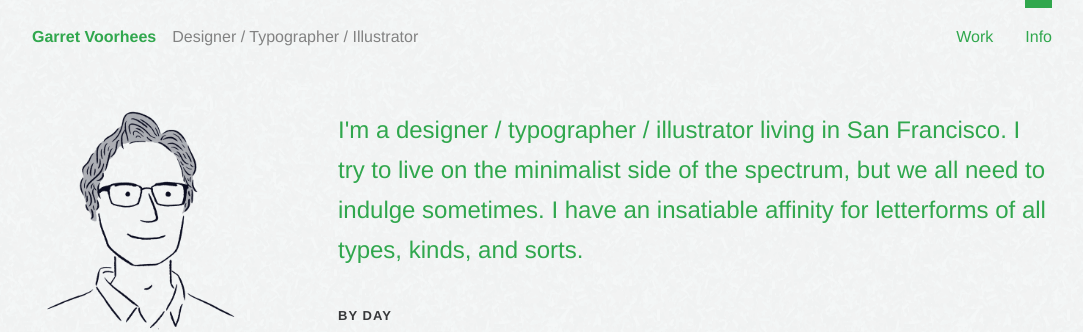
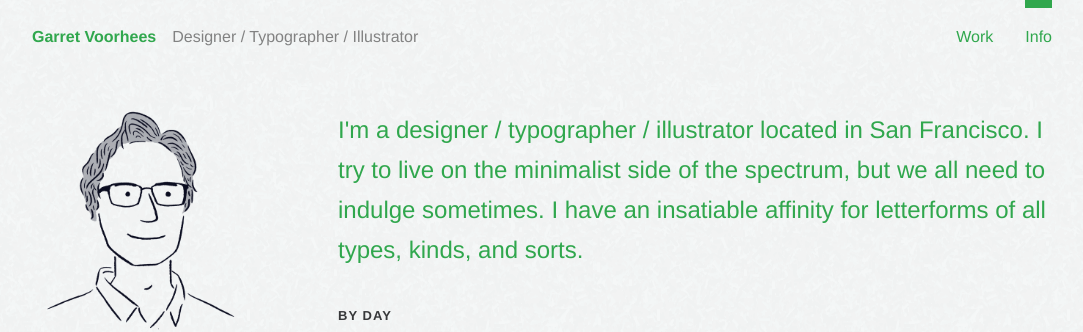
Before and after one commit to garretvoorhees/garretvoorhees.github.io, a Jekyll site: the page built from info/index.html, in a window 1280 px wide. Shown: the top 332 px of the page, without its empty margins (98-1181 px from the left). Built offline with Jekyll 4.4.1, drawn with Linux system fonts in a browser that asks for light colours; some web fonts are replaced.

Commit message:
One more, for now.

```diff
--- a/_includes/bio.html
+++ b/_includes/bio.html
@@ -1,4 +1,4 @@
-<h2>I'm a designer / typographer / illustrator living in San Francisco. I try to live on the minimalist side of the spectrum, but we all need to indulge sometimes. I have an insatiable affinity for letterforms of all types, kinds, and sorts.</h2>
+<h2>I'm a designer / typographer / illustrator located in San Francisco. I try to live on the minimalist side of the spectrum, but we all need to indulge sometimes. I have an insatiable affinity for letterforms of all types, kinds, and sorts.</h2>
 
 <h4>By Day</h4>
 <p>I’m the Senior Designer & UX Strategist at <a href="http://www.chapterthree.com">Chapter Three</a>, where I help our clients with content strategy, user experience and visual design.</p>
```
